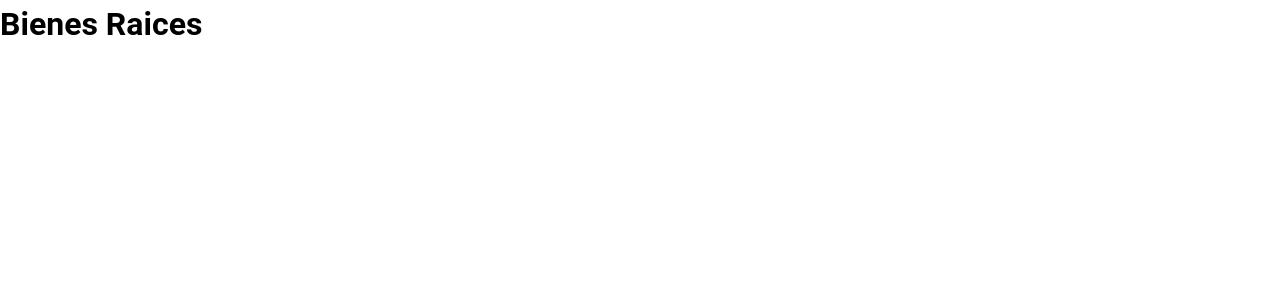
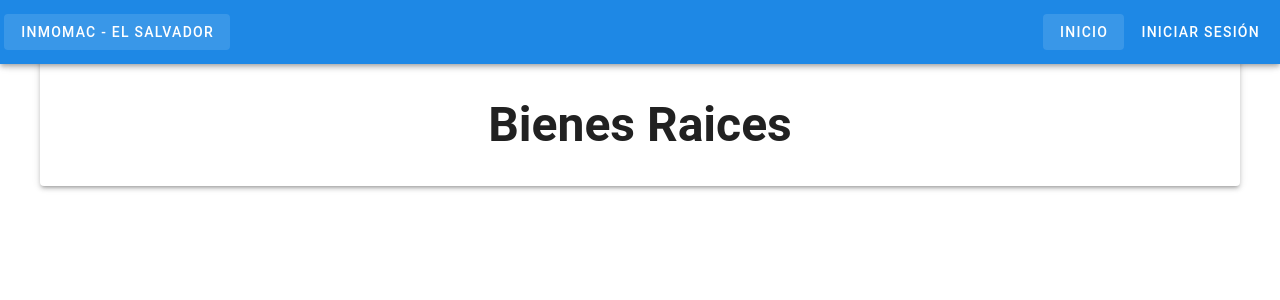
Before and after one commit to CesarMartinez23/Vue-Bienes-Raices, a Vue app: page / in a window 1280 px wide. Shown: the top 300 px of the page. Built offline with nearby package versions, Linux system fonts and the light colour scheme.

Commit message:
Navbar & Router

```diff
--- a/src/App.vue
+++ b/src/App.vue
@@ -3,5 +3,22 @@ import { RouterLink, RouterView } from "vue-router";
 </script>
 
 <template>
-  <RouterView />
+  <v-card elevation="3" max-width="1200" class="mx-auto">
+    <v-layout>
+      <v-app-bar color="blue-darken-1">
+        <template v-slot:prepend>
+          <v-btn :to="{ name: 'home' }">INMOMAC - EL SALVADOR</v-btn>
+        </template>
+        <template v-slot:append>
+          <v-btn :to="{ name: 'home' }">Inicio</v-btn>
+          <v-btn :to="{ name: 'login' }">Iniciar Sesi&oacute;n</v-btn>
+        </template>
+      </v-app-bar>
+      <v-main>
+        <v-container>
+          <RouterView />
+        </v-container>
+      </v-main>
+    </v-layout>
+  </v-card>
 </template>
--- a/src/router/index.js
+++ b/src/router/index.js
@@ -8,6 +8,11 @@ const router = createRouter({
       path: '/',
       name: 'home',
       component: HomeView
+    },
+    {
+      path: '/login',
+      name: 'login',
+      component: () => import('../views/LoginView.vue')
     }
   ]
 })
--- a/src/views/HomeView.vue
+++ b/src/views/HomeView.vue
@@ -1,7 +1,5 @@
 <script setup></script>
 
 <template>
-  <main>
-    <h1>Bienes Raices</h1>
-  </main>
+  <h1 class="text-center text-h3 font-weight-bold my-5">Bienes Raices</h1>
 </template>
--- /dev/null
+++ b/src/views/LoginView.vue
@@ -0,0 +1,7 @@
+<script setup></script>
+
+<template>
+  <h1 class="text-center text-h3 font-weight-bold my-5">
+    Iniciar Sesi&oacute;n
+  </h1>
+</template>
```
